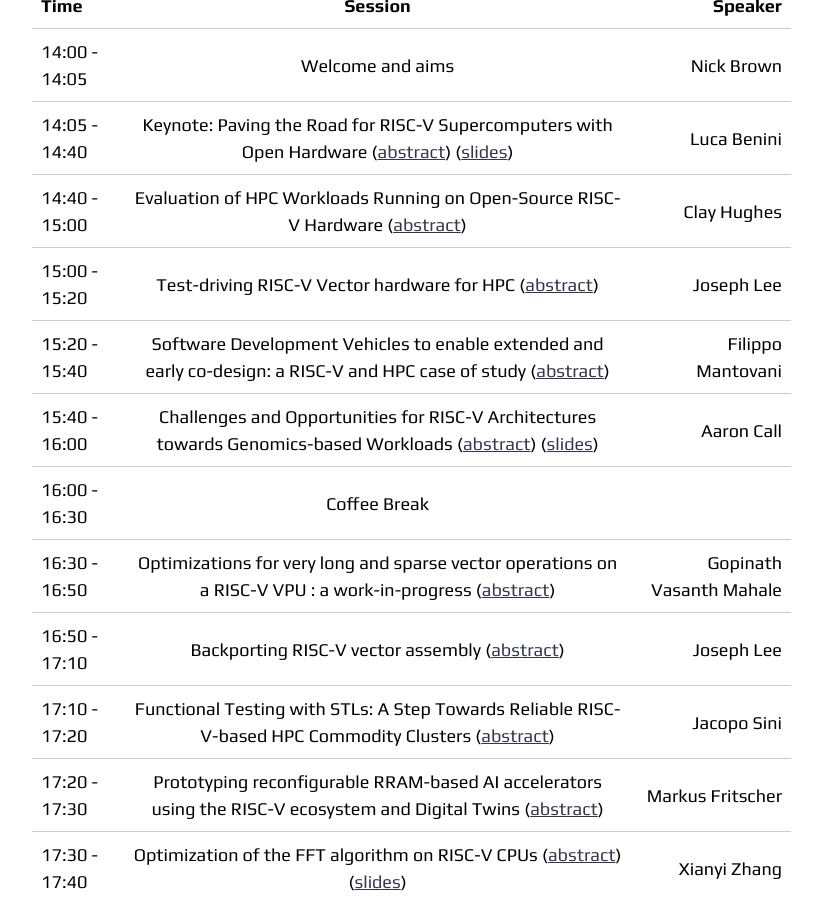
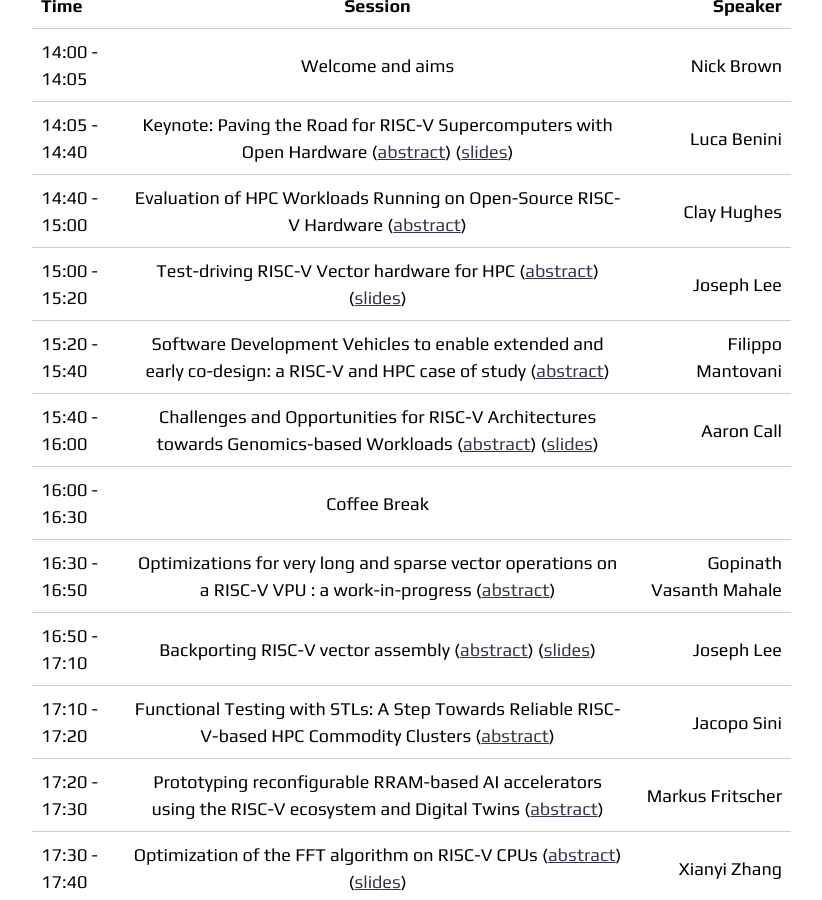
Before and after one commit to RISCVtestbed/riscvtestbed.github.io, a Jekyll site: the page built from _community/isc23-workshop.md, in a window 1280 px wide and 900 px high, scrolled down 798 px. Shown: the whole window, without its empty margins (343-1165 px from the left). Built offline with Jekyll 4.4.1, drawn with Linux system fonts in a browser that asks for light colours; nearby versions of some CDN libraries.

Commit message:
Update isc23-workshop.md

```diff
--- a/_community/isc23-workshop.md
+++ b/_community/isc23-workshop.md
@@ -16,12 +16,12 @@ The goal of this workshop is to continue building the community of RISC-V in HPC
 | 14:00 - 14:05 | Welcome and aims | Nick Brown |
 | 14:05 - 14:40 | Keynote: Paving the Road for RISC-V Supercomputers with Open Hardware ([abstract](https://riscv.epcc.ed.ac.uk/community/isc23-workshop/#keynote-paving-the-road-for-risc-v-supercomputers-with-open-hardware)) ([slides](https://pulp-platform.org/docs/isc2023/Benini_ISC2023_paving_the_road_for_riscv.pdf))| Luca Benini |
 | 14:40 - 15:00 | Evaluation of HPC Workloads Running on Open-Source RISC-V Hardware ([abstract](https://riscv.epcc.ed.ac.uk/community/isc23-workshop/#evaluation-of-hpc-workloads-running-on-open-source-risc-v-hardware))| Clay Hughes |
-| 15:00 - 15:20 | Test-driving RISC-V Vector hardware for HPC ([abstract](https://riscv.epcc.ed.ac.uk/community/isc23-workshop/#test-driving-risc-v-vector-hardware-for-hpc))| Joseph Lee |
+| 15:00 - 15:20 | Test-driving RISC-V Vector hardware for HPC ([abstract](https://riscv.epcc.ed.ac.uk/community/isc23-workshop/#test-driving-risc-v-vector-hardware-for-hpc)) ([slides](https://riscv.epcc.ed.ac.uk/assets/files/isc23/Lee1_ISC23.pdf))| Joseph Lee |
 | 15:20 - 15:40 | Software Development Vehicles to enable extended and early co-design: a RISC-V and HPC case of study ([abstract](https://riscv.epcc.ed.ac.uk/community/isc23-workshop/#software-development-vehicles-to-enable-extended-and-early-co-design-a-risc-v-and-hpc-case-of-study))| Filippo Mantovani |
 | 15:40 - 16:00 | Challenges and Opportunities for RISC-V Architectures towards Genomics-based Workloads ([abstract](https://riscv.epcc.ed.ac.uk/community/isc23-workshop/#challenges-and-opportunities-for-risc-v-architectures-towards-genomics-based-workloads)) ([slides](https://riscv.epcc.ed.ac.uk/assets/files/isc23/call_isc23.pdf))| Aaron Call |
 | 16:00 - 16:30 | Coffee Break | |
 | 16:30 - 16:50 | Optimizations for very long and sparse vector operations on a RISC-V VPU : a work-in-progress ([abstract](https://riscv.epcc.ed.ac.uk/community/isc23-workshop/#optimizations-for-very-long-and-sparse-vector-operations-on-a-risc-v-vpu--a-work-in-progress))| Gopinath Vasanth Mahale |
-| 16:50 - 17:10 | Backporting RISC-V vector assembly ([abstract](https://riscv.epcc.ed.ac.uk/community/isc23-workshop/#backporting-risc-v-vector-assembly))| Joseph Lee |
+| 16:50 - 17:10 | Backporting RISC-V vector assembly ([abstract](https://riscv.epcc.ed.ac.uk/community/isc23-workshop/#backporting-risc-v-vector-assembly)) ([slides](https://riscv.epcc.ed.ac.uk/assets/files/isc23/Lee2_ISC23.pdf))| Joseph Lee |
 | 17:10 - 17:20 | Functional Testing with STLs: A Step Towards Reliable RISC-V-based HPC Commodity Clusters ([abstract](https://riscv.epcc.ed.ac.uk/community/isc23-workshop/#functional-testing-with-stls-a-step-towards-reliable-risc-v-based-hpc-commodity-clusters))| Jacopo Sini |
 | 17:20 - 17:30 | Prototyping reconfigurable RRAM-based AI accelerators using the RISC-V ecosystem and Digital Twins ([abstract](https://riscv.epcc.ed.ac.uk/community/isc23-workshop/#prototyping-reconfigurable-rram-based-ai-accelerators-using-the-risc-v-ecosystem-and-digital-twins))| Markus Fritscher |
 | 17:30 - 17:40 | Optimization of the FFT algorithm on RISC-V CPUs ([abstract](https://riscv.epcc.ed.ac.uk/community/isc23-workshop/#optimization-of-the-fft-algorithm-on-risc-v-cpus)) ([slides](https://riscv.epcc.ed.ac.uk/assets/files/isc23/zhang_isc23.pdf))| Xianyi Zhang |
```
